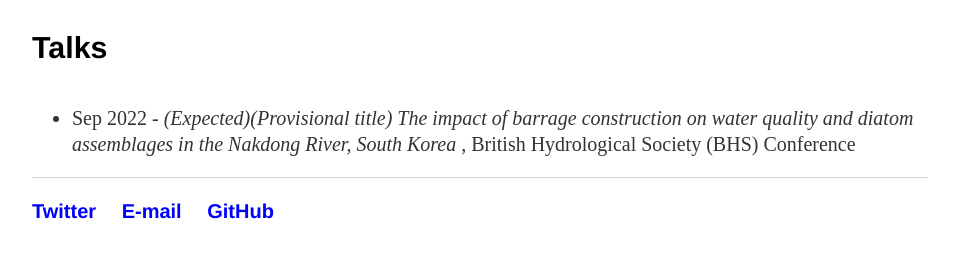
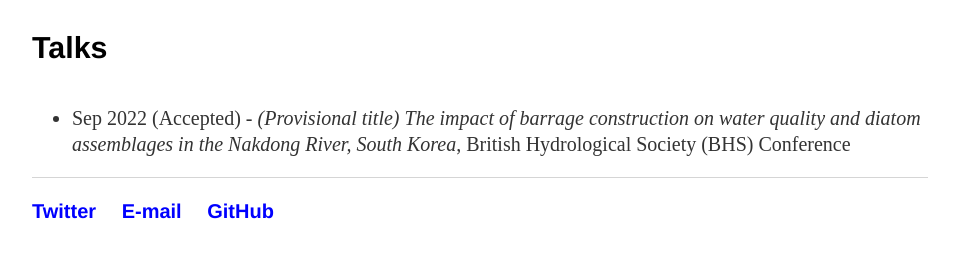
Before and after one commit to muyeoljung/muyeoljung.github.io, a Jekyll site: the page built from publications/index.html, in a window 1280 px wide. Shown: the part 603-861 px from the top of the page, without its empty margins (160-1119 px from the left). Built offline with Jekyll 4.4.1, drawn with Linux system fonts in a browser that asks for light colours.

Commit message:
Update index.html

```diff
--- a/publications/index.html
+++ b/publications/index.html
@@ -22,6 +22,6 @@ Park Survey</i>, The Geographical Journal of Korea, 50(4), pp. 401-409.</li>
 	<div class="Talks">
 	<h4>Talks</h4>
 		<ul class="Talks">
-		<li>Sep 2022 - <i> (Expected)(Provisional title) The impact of barrage construction on water quality and diatom assemblages in the Nakdong River, South Korea </i>, British Hydrological Society (BHS) Conference</li>
+		<li>Sep 2022 (Accepted) - <i>(Provisional title) The impact of barrage construction on water quality and diatom assemblages in the Nakdong River, South Korea</i>, British Hydrological Society (BHS) Conference</li>
 	</ul>
 	</div>
```
